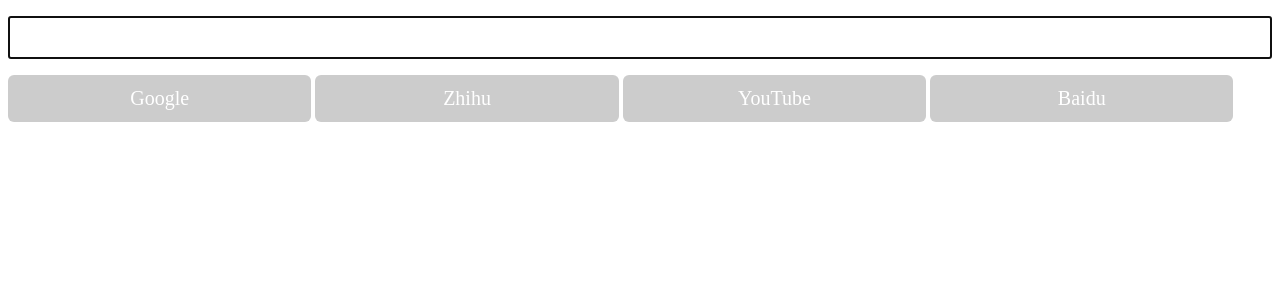
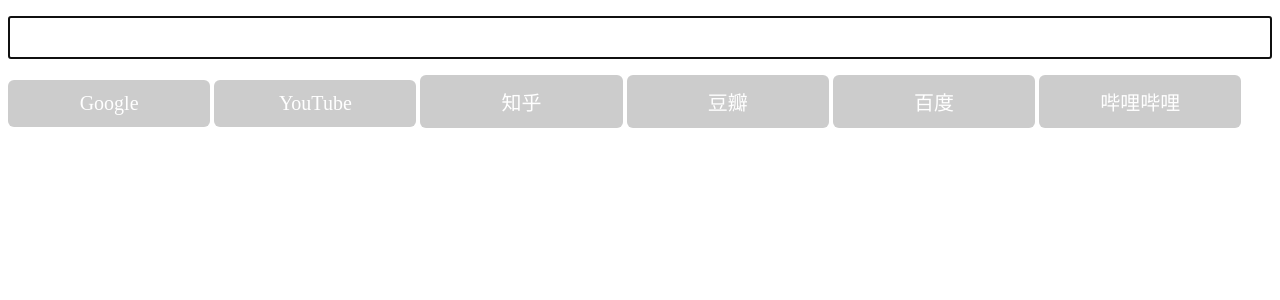
Before and after one commit to yuezhixiong/yuezhixiong.github.io, a Jekyll site: the page Search/index.html, which Jekyll copies as it is, in a window 1280 px wide. Shown: the top 300 px of the page. Built offline with Jekyll 4.4.1, drawn with Linux system fonts in a browser that asks for light colours.

Commit message:
add douban bilibili

```diff
--- a/Search/external_style.css
+++ b/Search/external_style.css
@@ -16,5 +16,5 @@
     text-decoration: none;
     cursor: pointer;
     border:none;
-    width: 24%;
+    width: 16%;
 }
--- a/Search/index.html
+++ b/Search/index.html
@@ -12,17 +12,24 @@
     <form>
         <input id="text" name="q" type="text" autofocus=true spellcheck="true" />
         <input type="submit" formaction="http://www.google.com/search" value="Google" id="submit" />
-        <input type="submit" formaction="http://www.zhihu.com/search" value="Zhihu" id="submit" />
         <input type="submit" formaction="http://www.youtube.com/search" value="YouTube" id="submit" />
-        <input type="button" value="Baidu" id="submit" onclick="baidu();" />
+        <input type="submit" formaction="http://www.zhihu.com/search" value="知乎" id="submit" />
+        <input type="submit" formaction="https://www.douban.com/search" value="豆瓣" id="submit" />
+        <input type="button" value="百度" id="submit" onclick="baidu();" />
+        <input type="button" value="哔哩哔哩" id="submit" onclick="bilibili();" />
     </form>
 
     <script type="text/javascript">
-    function baidu(){
-        text = document.getElementById('text').value;
-        url = 'https://www.baidu.com/s?wd=' + text;
-        window.open(url,'_blank');
-    }
+        function baidu() {
+            text = document.getElementById('text').value;
+            url = 'https://www.baidu.com/s?wd=' + text;
+            window.open(url, '_blank');
+        }
+        function bilibili() {
+            text = document.getElementById('text').value;
+            url = 'https://search.bilibili.com/all?keyword=' + text;
+            window.open(url, '_blank');
+        }
     </script>
 </body>
 
```
